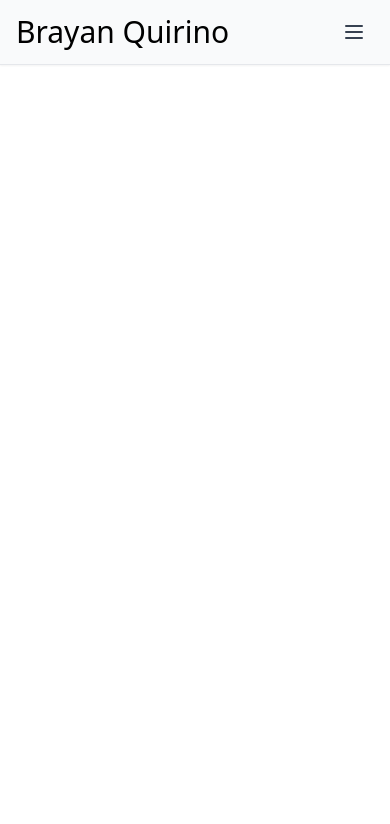
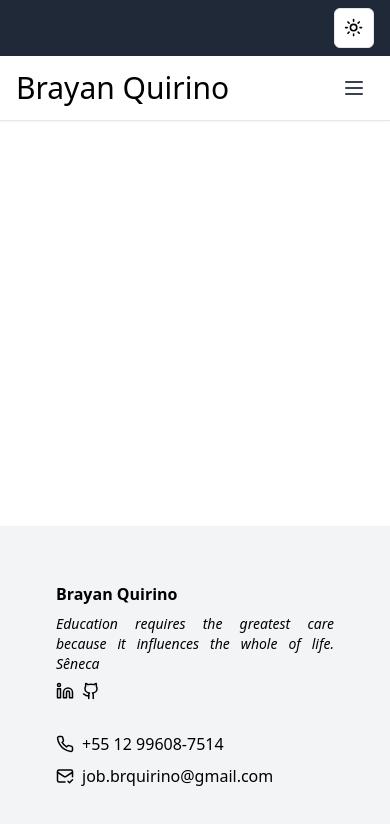
Before and after one commit to braydevkin/portifolio-brayan, a Next.js app: page / in a window 390 px wide. Shown: the top 824 px of the page. Built offline with nearby package versions, Linux system fonts and the light colour scheme.

Commit message:
Adding responsive footer with contact information

```diff
--- /dev/null
+++ b/src/components/Footer/index.tsx
@@ -0,0 +1,46 @@
+import React from "react";
+
+import { Github, Linkedin, MailCheck, Phone } from "lucide-react";
+import Link from "next/link";
+
+const Footer = () => {
+  return (
+    <footer className=" shadow-sm absolute bottom-0 p-14 bg-gray-100 w-screen">
+      <div className="flex flex-col lg:flex-row space-y-4 justify-between items-start">
+        <div className="w-full h-full mb-4">
+          <h1 className="font-bold mb-2">Brayan Quirino</h1>
+          <p className="italic text-sm text-justify mb-2">
+            Education requires the greatest care because it influences the whole
+            of life. Sêneca
+          </p>
+          <div className="flex flex-row items-center space-x-2">
+            <Link
+              href="https://www.linkedin.com/in/brayanquirino/"
+              target="_blank"
+            >
+              <Linkedin size={18} />
+            </Link>
+            <Link
+              href="https://github.com/braydevkin"
+              target="_blank"
+            >
+              <Github size={18} />
+            </Link>
+          </div>
+        </div>
+        <div className="w-full h-full space-y-2 lg:flex lg:flex-col lg:items-end lg:justify-end ">
+          <div className="flex flex-row items-center space-x-2">
+            <Phone size={18} />
+            <span className="font-medium">+55 12 99608-7514</span>
+          </div>
+          <div className="flex flex-row items-center space-x-2">
+            <MailCheck size={18} />
+            <span className="font-medium">job.brquirino@gmail.com</span>
+          </div>
+        </div>
+      </div>
+    </footer>
+  );
+};
+
+export default Footer;
--- a/src/components/Header/index.tsx
+++ b/src/components/Header/index.tsx
@@ -13,11 +13,11 @@ const Header = ({ menus }: HeaderProps) => {
   const [state, setState] = React.useState(false);
 
   return (
-    <nav className="bg-gray-50 shadow-sm w-full border-b md:border-0">
+    <nav className="shadow-sm w-full border-b md:border-0">
       <div className="items-center px-4 max-w-screen-xl mx-auto md:flex md:px-8">
         <div className="flex items-center justify-between py-3 md:py-5 md:block">
           <Link href="/">
-            <h1 className="text-3xl font-bol">Brayan Quirino</h1>
+            <h1 className="text-3xl font-bo">Brayan Quirino</h1>
           </Link>
           <div className="md:hidden">
             <button
@@ -35,7 +35,7 @@ const Header = ({ menus }: HeaderProps) => {
         >
           <ul className="justify-center items-center space-y-8 md:flex md:space-x-6 md:space-y-0">
             {menus.map((item, idx) => (
-              <li key={idx} className="text-gray-600 hover:text-indigo-600">
+              <li key={idx}>
                 <Link href={item.path}>{item.title}</Link>
               </li>
             ))}
--- a/src/components/ToggleDarkMode/index.tsx
+++ b/src/components/ToggleDarkMode/index.tsx
@@ -16,6 +16,7 @@ export const ToggleDarkMode = () => {
   const { setTheme } = useTheme();
 
   return (
+    <section className="bg-gray-800 flex justify-end px-4 py-2">
       <DropdownMenu>
         <DropdownMenuTrigger asChild>
           <Button variant="outline" size="icon">
@@ -36,5 +37,6 @@ export const ToggleDarkMode = () => {
           </DropdownMenuItem>
         </DropdownMenuContent>
       </DropdownMenu>
+    </section>
   );
 };
--- a/src/pages/AboutMe.tsx
+++ b/src/pages/AboutMe.tsx
@@ -3,11 +3,15 @@ import React from "react";
 import Header from "@/components/Header";
 import { headerMenus } from "@/components/Header/menus";
 
+import Footer from "@/components/Footer";
+import { ToggleDarkMode } from "@/components/ToggleDarkMode";
 
 export const AboutMe: React.FC = () => {
   return (
     <>
+      <ToggleDarkMode />
       <Header menus={headerMenus} />
+      <Footer />
     </>
   );
 };
```
Also changed, not shown: src/layout/PagesLayout.tsx (added), 1 other file (tests, documents, lock files or other folders). Lines whose indentation alone changed are shown as unchanged.
